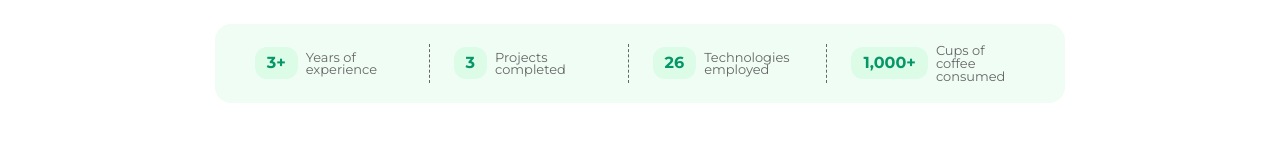
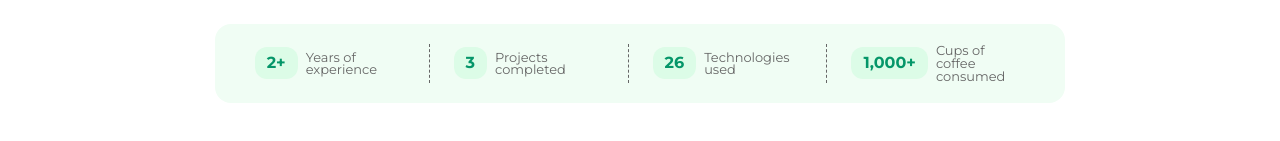
Before and after one commit to Amird3vs/portfolio, a Next.js app: page / in a window 1280 px wide. Shown: the part 625-766 px from the top of the page. Built offline with nearby package versions, Linux system fonts and the light colour scheme.

Commit message:
update stats design

```diff
--- a/src/app/components/ui/Stats.tsx
+++ b/src/app/components/ui/Stats.tsx
@@ -8,7 +8,7 @@ const numSkills = skills.length;
 
 const stats = [
   {
-    num: 3,
+    num: 2,
     text: "Years of <br /> experience",
   },
   {
@@ -17,7 +17,7 @@ const stats = [
   },
   {
     num: numSkills,
-    text: "Technologies <br /> employed",
+    text: "Technologies <br /> used",
   },
   {
     num: 1000,
```
